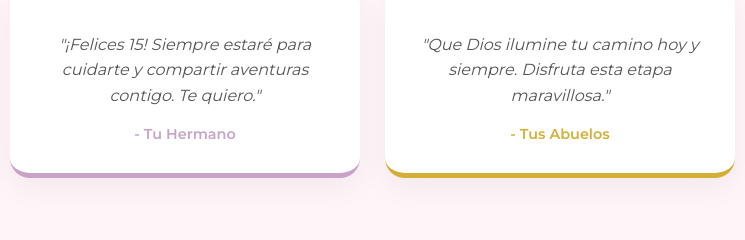
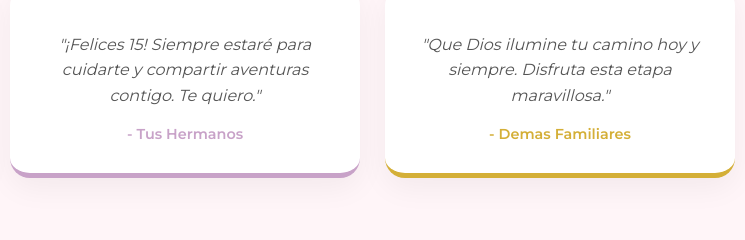
Before and after one commit to juniorfit666/mis_quince_daniela, a plain HTML site: page index.html in a window 1280 px wide. Shown: the part 1400-1640 px from the top of the page, 455-1200 px from the left. Drawn offline with Linux system fonts and the light colour scheme.

Commit message:
Update index.html

```diff
--- a/index.html
+++ b/index.html
@@ -191,11 +191,11 @@
             </div>
             <div class="tarjeta-familia" style="border-color: var(--lila);">
                 <p>"¡Felices 15! Siempre estaré para cuidarte y compartir aventuras contigo. Te quiero."</p>
-                <span class="firma" style="color: var(--lila);">- Tu Hermano</span>
+                <span class="firma" style="color: var(--lila);">- Tus Hermanos</span>
             </div>
             <div class="tarjeta-familia">
                 <p>"Que Dios ilumine tu camino hoy y siempre. Disfruta esta etapa maravillosa."</p>
-                <span class="firma">- Tus Abuelos</span>
+                <span class="firma">- Demas Familiares </span>
             </div>
         </div>
     </section>
```
